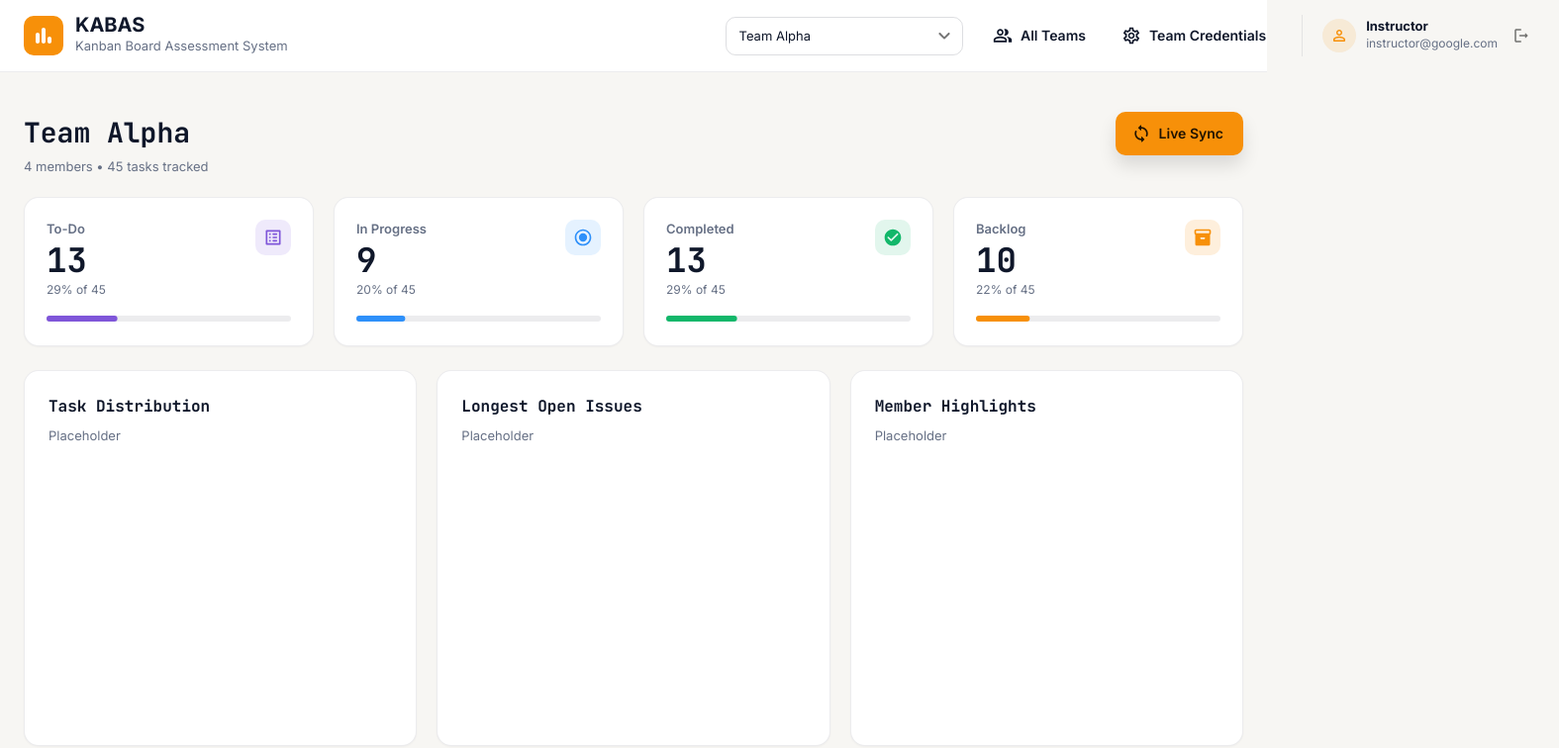
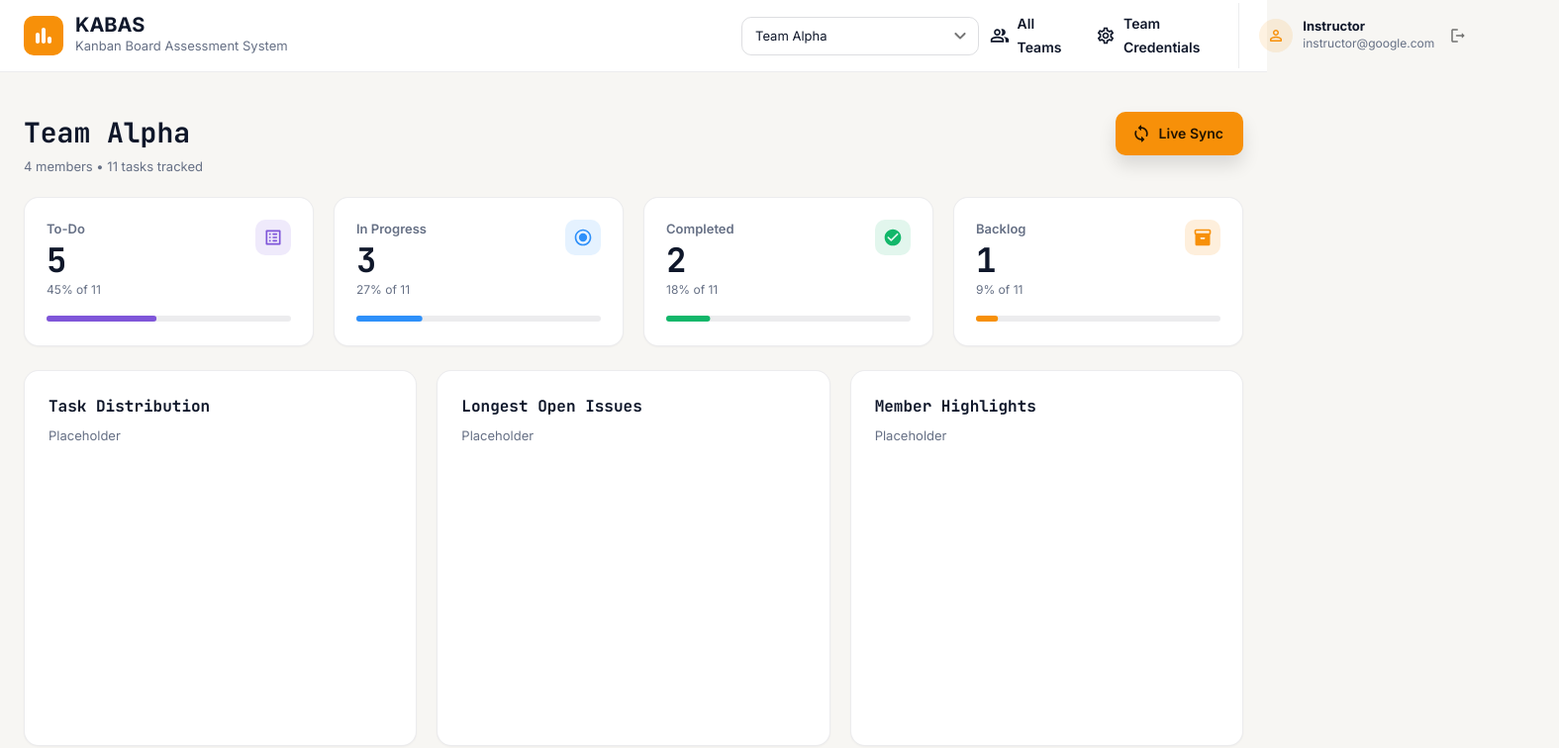
Before and after one commit to SIT-Team-4/KABAS, a React (Create React App) app in the folder client/: page / in a window 1280 px wide. Shown: the top 756 px of the page at 99% size, 1575 px wide, since content can reach past the window. Built offline with nearby package versions, Linux system fonts and the light colour scheme.

Commit message:
feat: implement team dashboard skeleton and task status overview updated (#10)
* feat: implement team dashboard skeleton and task status overview updated

```diff
--- a/client/src/components/AppShell.jsx
+++ b/client/src/components/AppShell.jsx
@@ -50,9 +50,9 @@ export default function AppShell({ children }) {
           borderBottom: "1px solid rgba(15,23,42,0.08)",
         }}
       >
-        <Toolbar sx={{ height: 72, minWidth: 1575, mx: "auto", px: { xs: 2, md: 3 } }}>
+        <Toolbar sx={{ height: 72, maxWidth: 1600, mx: "auto", px: { xs: 2, md: 3 } }}>
           {/* LEFT: Logo */}
-          <Box sx={{ display: "flex", alignItems: "center", gap: 1.5, minWidth: 690 }}>
+          <Box sx={{ display: "flex", alignItems: "center", gap: 1.5, minWidth: 725 }}>
             <Box
               sx={{
                 p: 1,
--- a/client/src/components/TasksModal.jsx
+++ b/client/src/components/TasksModal.jsx
@@ -64,9 +64,11 @@ export default function TasksModal({
           boxShadow: "0 24px 60px rgba(0,0,0,0.20)",
         },
       }}
-      BackdropProps={{
+    slotProps={{
+      backdrop: {
         sx: { backgroundColor: "rgba(15,23,42,0.55)" },
-      }}
+      },
+    }}
     >
       {/* Header */}
       <Box
--- a/client/src/data/mock.js
+++ b/client/src/data/mock.js
@@ -1,10 +1,10 @@
-export const team = { name: "Team Alpha", members: 4, totalTasks: 45 };
+export const team = { name: "Team Alpha", members: 4, totalTasks: 11 };
 
 export const statusCards = [
-  { key: "todo", label: "To-Do", count: 13, color: "#7F56D9", tint: "rgba(127,86,217,0.12)" },
-  { key: "in_progress", label: "In Progress", count: 9, color: "#2E90FA", tint: "rgba(46,144,250,0.12)" },
-  { key: "completed", label: "Completed", count: 13, color: "#12B76A", tint: "rgba(18,183,106,0.12)" },
-  { key: "backlog", label: "Backlog", count: 10, color: "#F79009", tint: "rgba(247,144,9,0.14)" }
+  { key: "todo", label: "To-Do", count: 5, color: "#7F56D9", tint: "rgba(127,86,217,0.12)" },
+  { key: "in_progress", label: "In Progress", count: 3, color: "#2E90FA", tint: "rgba(46,144,250,0.12)" },
+  { key: "completed", label: "Completed", count: 2, color: "#12B76A", tint: "rgba(18,183,106,0.12)" },
+  { key: "backlog", label: "Backlog", count: 1, color: "#F79009", tint: "rgba(247,144,9,0.14)" }
 ];
 
 export const tasks = [
```
